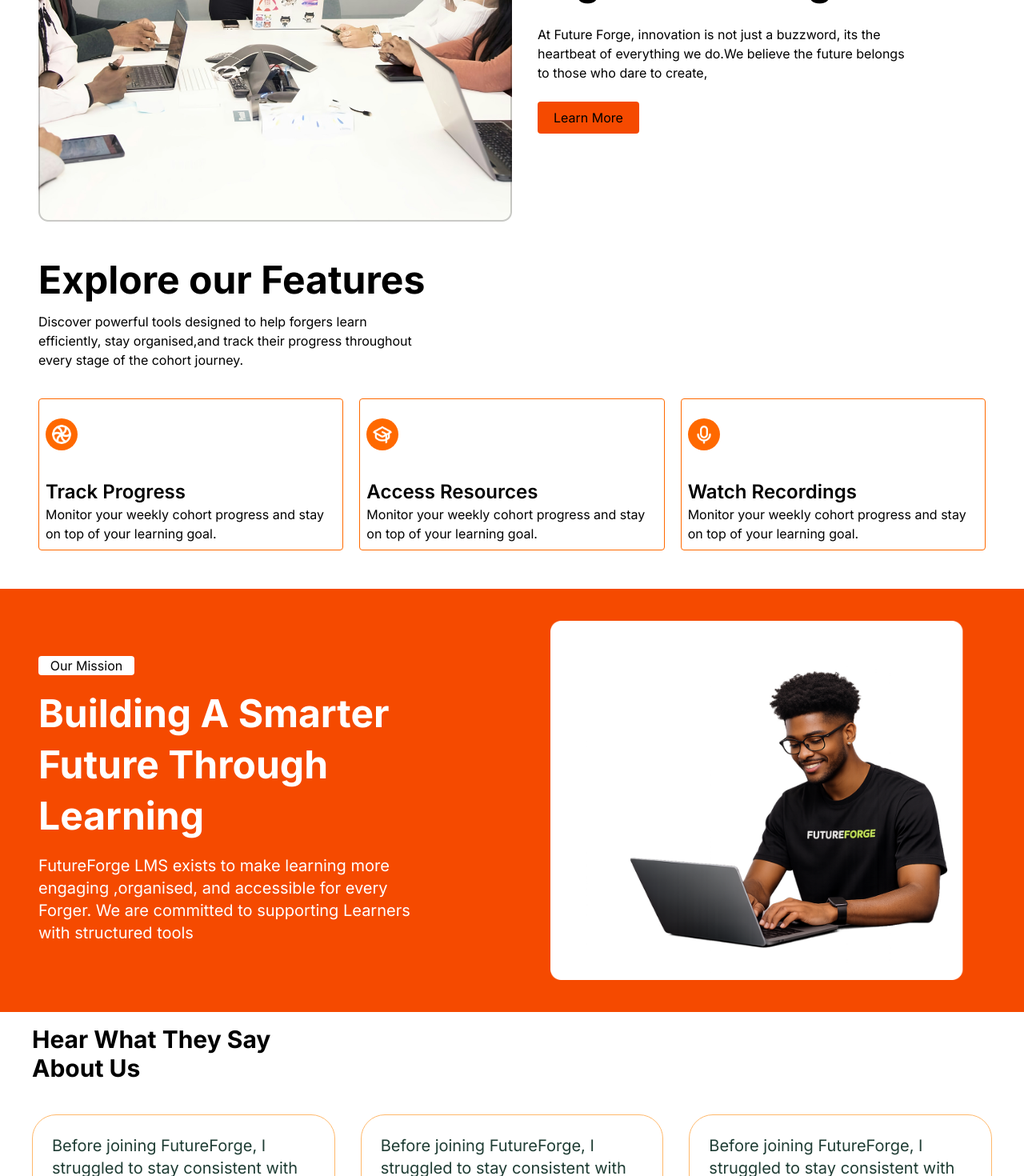
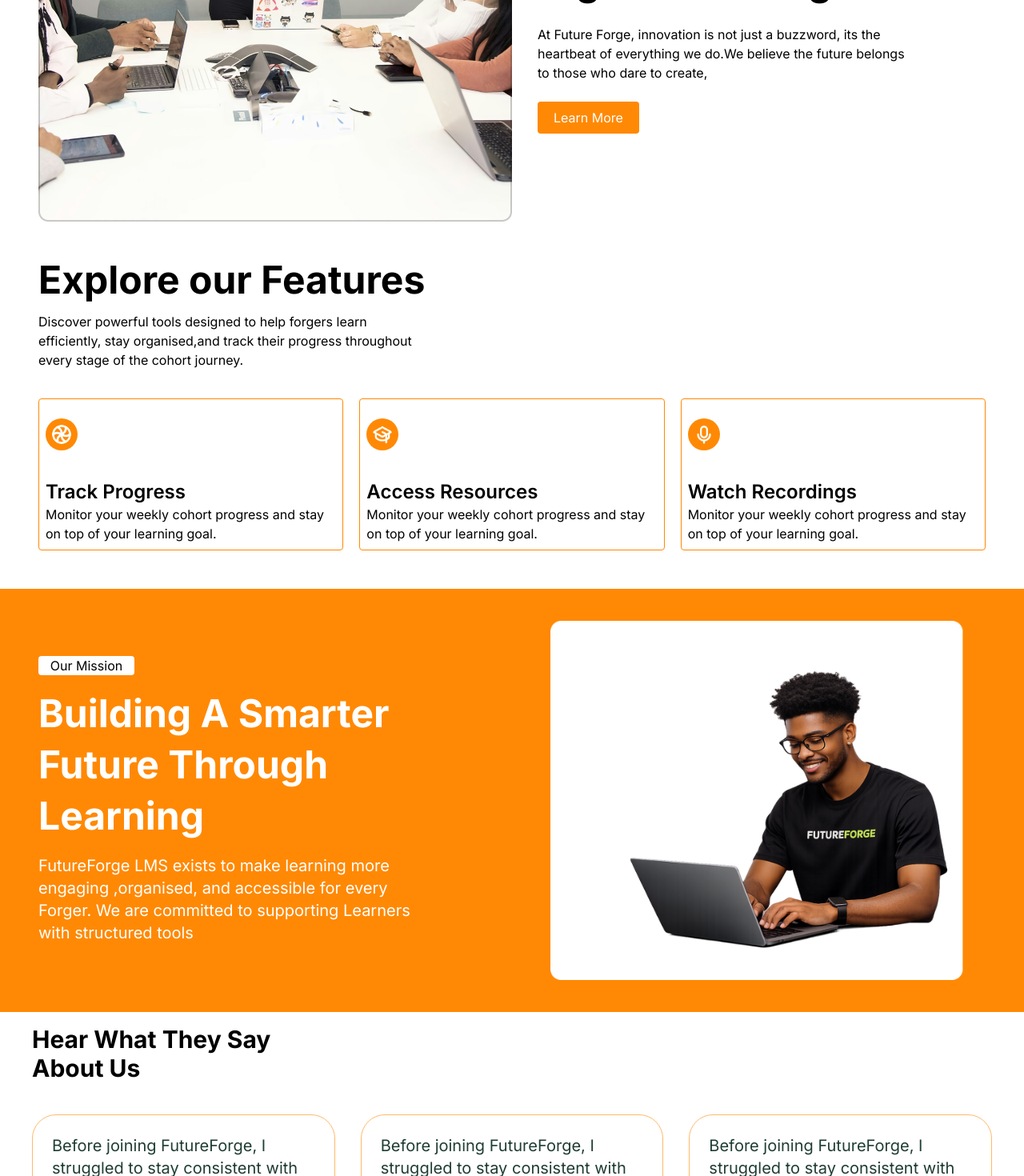
Before and after one commit to atilolaann/future-forge-lms, a React (Vite) app: page / in a window 1280 px wide. Shown: the part 1080-2550 px from the top of the page at 80% size. Built offline with nearby package versions, Linux system fonts and the light colour scheme.

Commit message:
colour change

```diff
--- a/src/components/About.jsx
+++ b/src/components/About.jsx
@@ -14,7 +14,7 @@ function About(){
                           heartbeat of everything we do.We believe the future belongs <br /> to
                           those who dare to create,
                         </p>
-                        <button className="bg-orange-600 py-2 px-5 rounded-sm">
+                        <button className="bg-orange-400 py-2 px-5 rounded-sm text-white">
                           Learn More
                         </button>
                       </div>
--- a/src/components/Features.jsx
+++ b/src/components/Features.jsx
@@ -14,10 +14,10 @@ function Features (){
           </p>
         </div>
         <div className="flex gap-5 w-[1440]">
-          <div className="border border-orange-500 rounded-sm p-2">
+          <div className="border border-orange-400 rounded-sm p-2">
             <img
               src={Vector}
-              className="bg-orange-500 w-10 p-2 rounded-full my-4"
+              className="bg-orange-400 w-10 p-2 rounded-full my-4"
               alt=""
             />
             <h2 className="text-2xl font-semibold pt-5">Track Progress</h2>
@@ -26,10 +26,10 @@ function Features (){
               learning goal.
             </p>
           </div>
-          <div className="border border-orange-500 rounded-sm p-2">
+          <div className="border border-orange-400 rounded-sm p-2">
             <img
               src={GraduationCap}
-              className="bg-orange-500 w-10 p-2 rounded-full my-4"
+              className="bg-orange-400 w-10 p-2 rounded-full my-4"
               alt=""
             />
             <h2 className="text-2xl font-semibold pt-5">Access Resources</h2>
@@ -38,10 +38,10 @@ function Features (){
               learning goal.
             </p>
           </div>
-          <div className="border border-orange-500 rounded-sm p-2">
+          <div className="border border-orange-400 rounded-sm p-2">
             <img
               src={Microphone}
-              className="bg-orange-500 w-10 p-2 rounded-full my-4"
+              className="bg-orange-400 w-10 p-2 rounded-full my-4"
               alt=""
             />
             <h2 className="text-2xl font-semibold pt-5">Watch Recordings</h2>
--- a/src/components/Mission.jsx
+++ b/src/components/Mission.jsx
@@ -3,7 +3,7 @@ import mission from "../assets/mission.png"
 function Mission () {
     return (
        <main>
-        <div className="bg-orange-600 py-4  text-white flex items-center justify-between w-[1440] ">
+        <div className="bg-orange-400 py-4  text-white flex items-center justify-between w-[1440] ">
             <div className="flex flex-col flex-1 m-12 max-w-[50%]">
                 <div className="">
                     <p className=" text-black bg-white w-30 rounded-sm text-center ">Our Mission</p>
--- a/src/components/Nav.jsx
+++ b/src/components/Nav.jsx
@@ -20,7 +20,7 @@ function Nav() {
           <button className="bg-black text-white px-6 py-2 rounded-lg">
             <Link to="/Login">Log in</Link>
           </button>
-          <button className="bg-orange-600 text-white px-6 py-2 rounded-lg">
+          <button className="bg-orange-400 text-white px-6 py-2 rounded-lg">
             Get started
           </button>
         </div>
```
